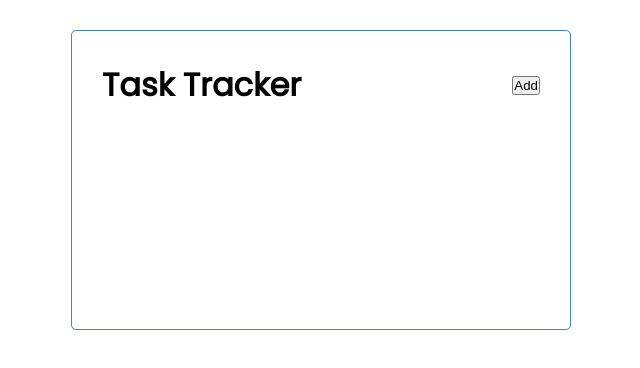
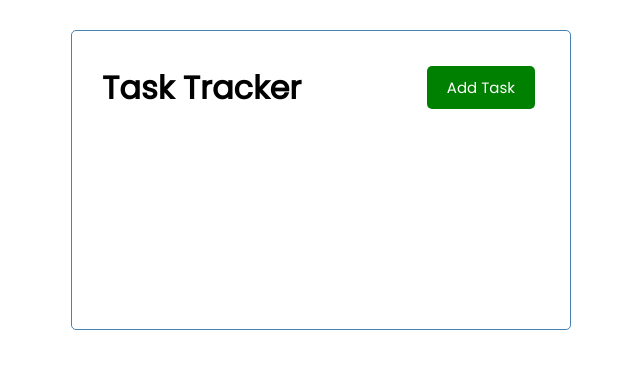
Before and after one commit to ike-agu/react-task-tracker, a React (Create React App) app: page / in a window 1280 px wide. Shown: the top 368 px of the page, without its empty margins (319-959 px from the left). Built offline with nearby package versions, Linux system fonts and the light colour scheme.

Commit message:
added task button

```diff
--- /dev/null
+++ b/src/components/Button.js
@@ -0,0 +1,26 @@
+import PropTypes from 'prop-types'
+
+const Button = ({color, text, onClick}) => {
+
+    return (
+        <button onClick = {onClick} style = {{backgroundColor: color}} className = 'btn'>
+            {text}
+        </button>
+
+    )
+}
+
+Button.defaultProps = {
+    color: 'steelblue',
+
+}
+
+Button.propTypes = {
+    text: PropTypes.string,
+    color: PropTypes.string,
+    onClick:  PropTypes.func,
+}
+
+
+
+export default Button
--- a/src/components/Header.js
+++ b/src/components/Header.js
@@ -1,10 +1,19 @@
 import PropTypes from  'prop-types'
+import Button from './Button'
 
 const Header = ({title}) => {
+const onClick = () => {
+    console.log('click')
+}
+
+
+
+
     return (
-        <header class='header'>
+        <header className='header'>
             <h1>{title}</h1>
-            <button>Add</button>
+            <Button color = 'green' text= 'Add Task' onClick = {onClick} />
+
         </header>
     )
 }
```
Also changed, not shown: src/index.css (line endings or trailing spaces).
